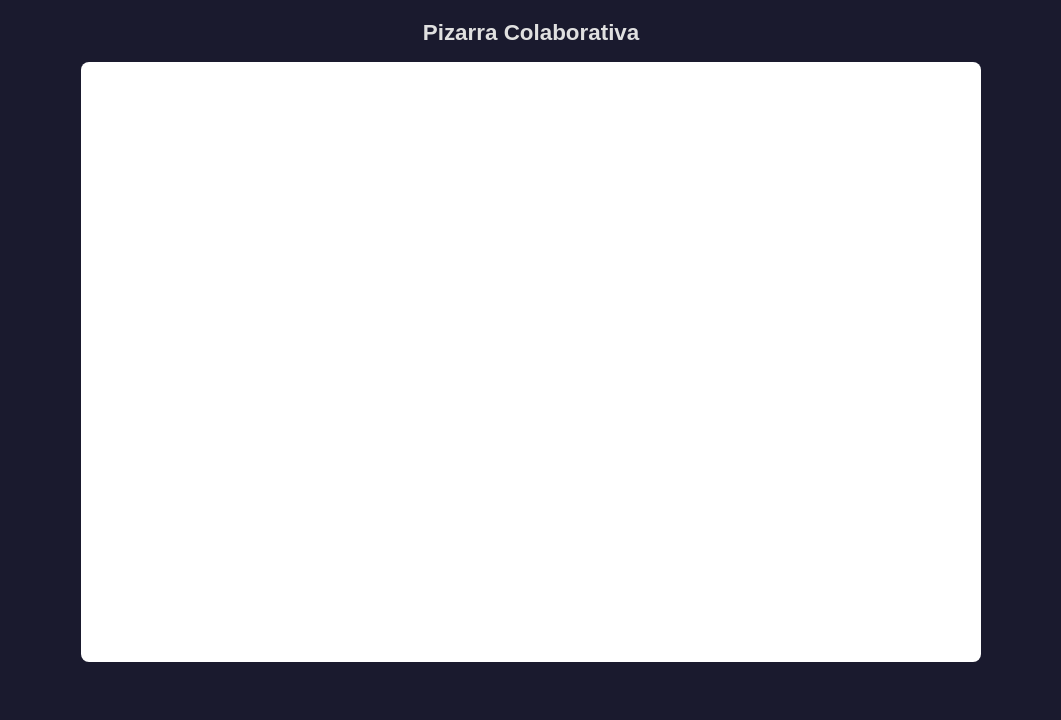
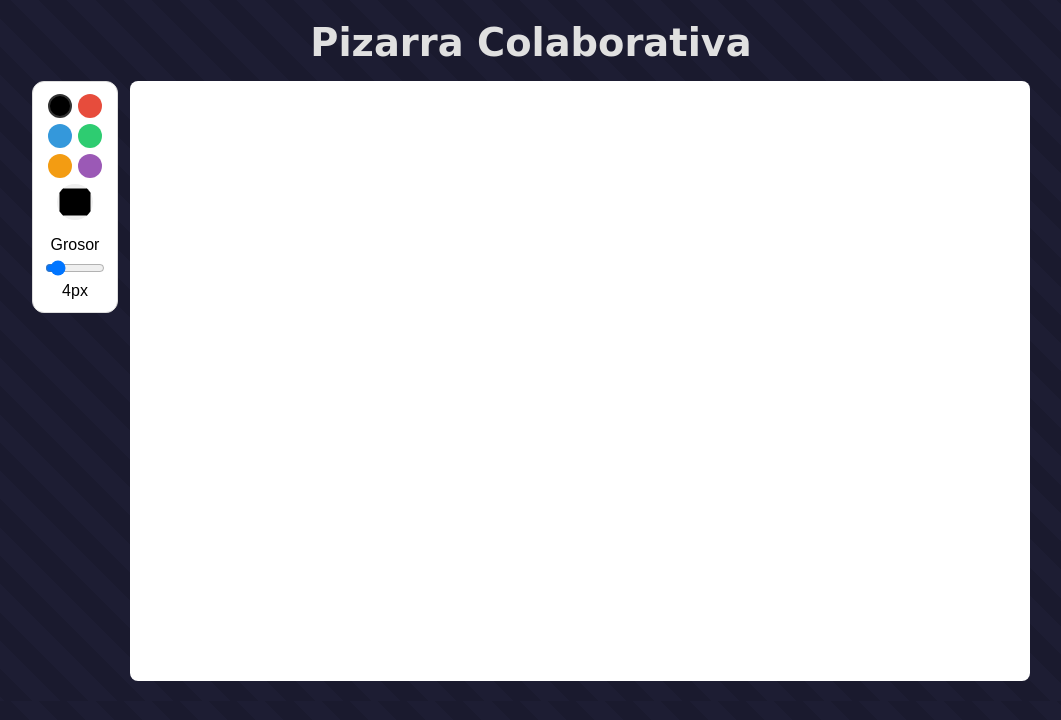
Before and after one commit to IIC3585-2026-1/2026-1-t8-g1, a website: page public/index.html in a window 1280 px wide. Shown: the whole page, without its empty margins (109-1170 px from the left). Drawn offline with nearby package versions, Linux system fonts and the light colour scheme; no server answers.

Commit message:
selector de color y grosor del lapiz, cambios en el patron del fondo

```diff
--- a/public/css/styles.css
+++ b/public/css/styles.css
@@ -12,11 +12,14 @@ body {
   gap: 16px;
   padding: 20px;
   font-family: sans-serif;
+  background-color: #E5E5F7;
+  background: repeating-linear-gradient(45deg, #1a1a2e 0, #1a1a2e 20px, #1d1d33 20px, #1d1d33 40px);
 }
 
 h1 {
   color: #e0e0e0;
-  font-size: 1.4rem;
+  font-size: 2.4rem;
+  font-family:cursive;
 }
 
 #canvas {
@@ -28,3 +31,73 @@ h1 {
   height: 600px;
   touch-action: none;
 }
+
+.workspace {
+  display: flex;
+  gap: 12px;
+  align-items: flex-start;
+}
+
+.toolbar {
+  display: flex;
+  flex-direction: column;
+  gap: 16px;
+  padding: 12px;
+  background: #fff;
+  border: 1px solid #ddd;
+  border-radius: 12px;
+}
+
+.tool-section {
+  display: flex;
+  flex-direction: column;
+  align-items: center;
+  gap: 6px;
+}
+
+.tool-btn {
+  width: 36px;
+  height: 36px;
+  border: 1px solid #ddd;
+  border-radius: 8px;
+  background: none;
+  cursor: pointer;
+  font-size: 18px;
+}
+
+.tool-btn.active {
+  background: #e8f0fe;
+  border-color: #3498db;
+  color: #3498db;
+}
+
+.color-swatches {
+  display: grid;
+  grid-template-columns: 1fr 1fr;
+  gap: 6px;
+}
+
+.swatch {
+  width: 24px;
+  height: 24px;
+  border-radius: 50%;
+  border: 2px solid transparent;
+  cursor: pointer;
+}
+
+.swatch.active {
+  border-color: #333;
+}
+
+#color-picker {
+  width: 36px;
+  height: 36px;
+  border: none;
+  padding: 0;
+  cursor: pointer;
+  border-radius: 50%;
+}
+
+#line-width {
+  width: 60px;
+}
--- a/public/index.html
+++ b/public/index.html
@@ -7,8 +7,34 @@
   <link rel="stylesheet" href="/css/styles.css" />
 </head>
 <body>
+
+
   <h1>Pizarra Colaborativa</h1>
-  <canvas id="canvas"></canvas>
+
+  <div class="workspace">
+    <div class="toolbar">
+
+      <div class="tool-section">
+        <div class="color-swatches">
+          <button class="swatch active" style="background:#000000" data-color="#000000"></button>
+          <button class="swatch" style="background:#e74c3c" data-color="#e74c3c"></button>
+          <button class="swatch" style="background:#3498db" data-color="#3498db"></button>
+          <button class="swatch" style="background:#2ecc71" data-color="#2ecc71"></button>
+          <button class="swatch" style="background:#f39c12" data-color="#f39c12"></button>
+          <button class="swatch" style="background:#9b59b6" data-color="#9b59b6"></button>
+        </div>
+        <input type="color" id="color-picker" value="#000000" title="Color personalizado"/>
+      </div>
+
+      <div class="tool-section">
+        <label>Grosor</label>
+        <input type="range" id="line-width" min="1" max="30" value="4" />
+        <span id="line-width-val">4px</span>
+      </div>
+    </div>
+
+    <canvas id="canvas"></canvas>
+  </div>
 
   <script src="/socket.io/socket.io.js"></script>
   <script src="/js/socket.js"></script>
--- a/public/js/canvas.js
+++ b/public/js/canvas.js
@@ -10,6 +10,30 @@ let lastY = 0;
 
 let currentColor = '#000000';
 let currentLineWidth = 4;
+
+
+// Controles selector de color
+document.querySelectorAll(".swatch").forEach((btn) => {
+  btn.addEventListener("click", () => {
+    // Deseleccionar color actual
+    document.querySelector(".swatch.active")?.classList.remove("active");
+    // Marcar nuevo color como seleccionado
+    btn.classList.add("active");
+    currentColor = btn.dataset.color; // Mapea con data-color de los botones en el index
+    document.getElementById("color-picker").value = currentColor;
+  });
+});
+
+document.getElementById("color-picker").addEventListener("input",  (event) => {
+  currentColor = event.target.value;
+  document.querySelector(".swatch.active")?.classList.remove("active");
+});
+
+document.getElementById("line-width").addEventListener("input", (event) => {
+  currentLineWidth = event.target.value;
+  document.getElementById('line-width-val').textContent = event.target.value + 'px';
+});
+
 
 function getCanvasPos(clientX, clientY) {
   const rect = canvas.getBoundingClientRect();
```
